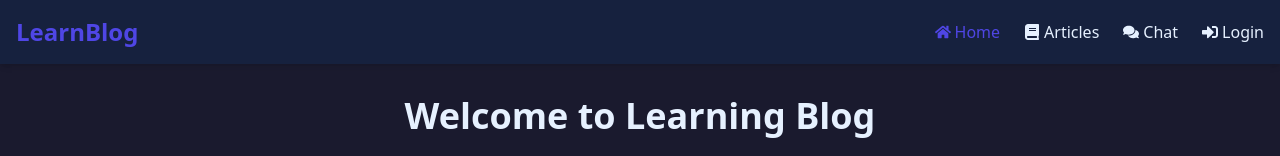
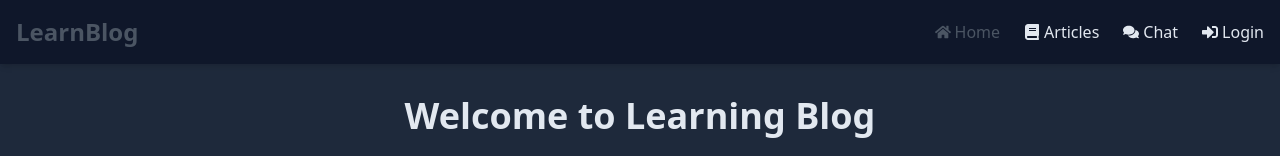
Before and after one commit to mtandaocentre/learn.mtandaocentre, a React (Vite) app in the folder client/: page / in a window 1280 px wide. Shown: the top 156 px of the page. Built offline with nearby package versions, Linux system fonts and the light colour scheme; no server answers.

Commit message:
Changed colour to gray scale

```diff
--- a/client/tailwind.config.js
+++ b/client/tailwind.config.js
@@ -6,15 +6,15 @@ export default {
     extend: {
       colors: {
         primary: {
-          dark: "#1a1a2e",
-          darker: "#16213e",
-          darkest: "#0f172a",
+          dark: "#1e293b",       // Neutral dark (similar to gray-800)
+          darker: "#0f172a",     // Darker neutral (similar to gray-900)
+          darkest: "#020617",    // Near-black (similar to gray-950)
         },
         text: {
-          light: "#e6f1ff",
-          lighter: "#f8fafc",
+          light: "#e2e8f0",      // Light gray (similar to gray-200)
+          lighter: "#f8fafc",     // Off-white (similar to gray-50)
         },
-        accent: "#4f46e5",
+        accent: "#4b5563",       // Medium neutral (similar to gray-600)
       },
     },
   },
```
